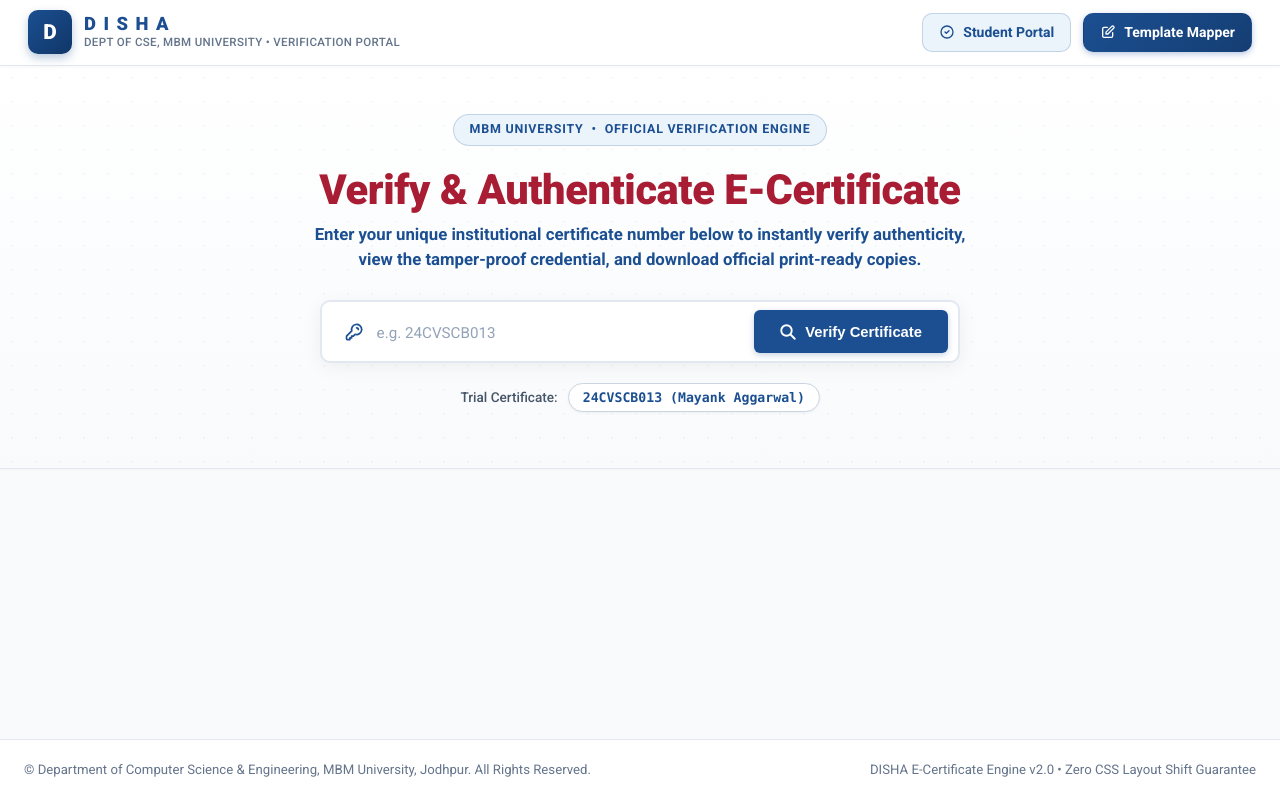
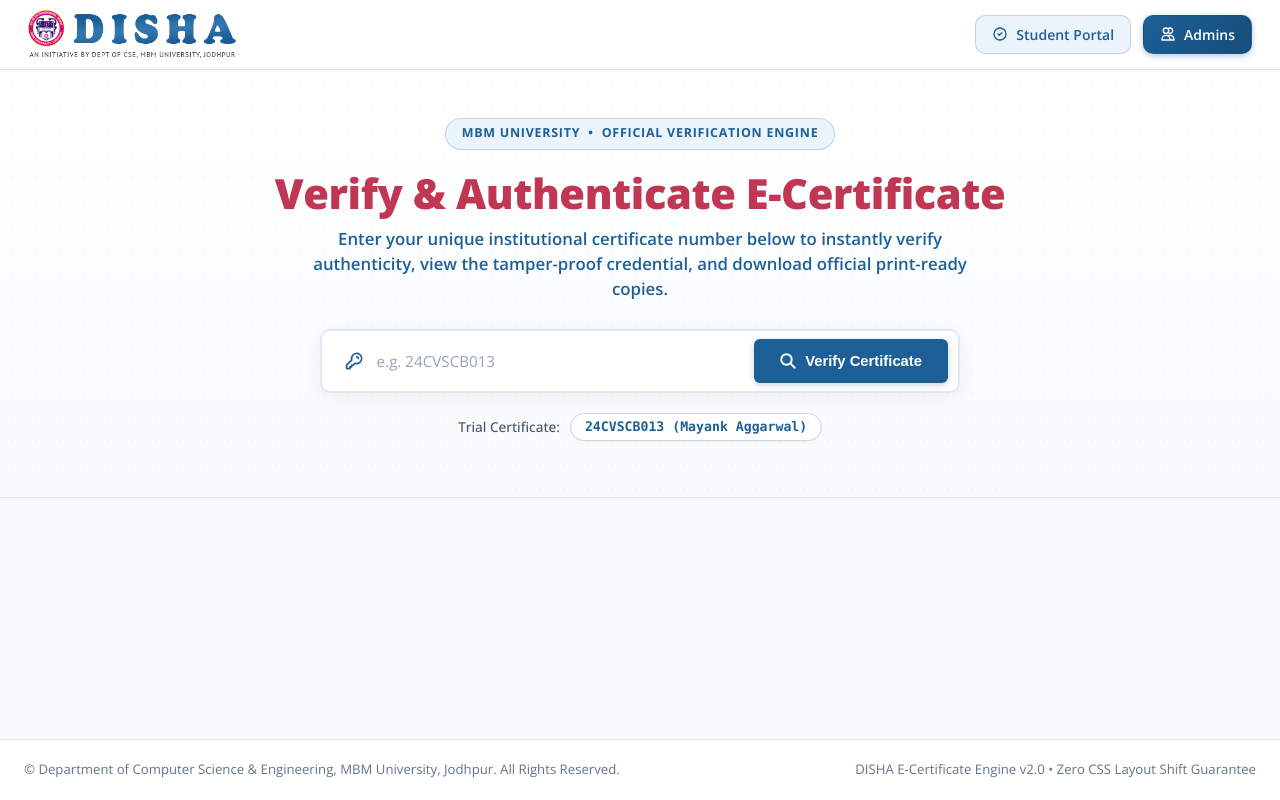
Before and after one commit to raghvendrasingh5615-oss/disha-ecertificate-engine, a website: page public/index.html in a window 1280 px wide. Drawn offline with nearby package versions, Linux system fonts and the light colour scheme.

Commit message:
feat: match official disha.mbm.ac.in branding with mbm logo and typography, keep clean header without menubar, and rename Template Mapper to Admins

```diff
--- a/public/css/common.css
+++ b/public/css/common.css
@@ -1,19 +1,19 @@
 /* Common Design System Tokens and Utilities */
-@import url('https://fonts.googleapis.com/css2?family=Inter:wght@300;400;500;600;700&family=Outfit:wght@400;500;600;700;800&family=Roboto:ital,wght@0,300;0,400;0,500;0,700;0,900;1,400&family=Sanchez:ital@0;1&display=swap');
+@import url('https://fonts.googleapis.com/css2?family=Open+Sans:ital,wght@0,300..800;1,300..800&family=Inter:wght@300;400;500;600;700&family=Outfit:wght@400;500;600;700;800&family=Roboto:ital,wght@0,300;0,400;0,500;0,700;0,900;1,400&family=Sanchez:ital@0;1&display=swap');
 
 :root {
-  --disha-blue: #1b4f91;
-  --disha-blue-hover: #153e73;
-  --disha-red: #a81d33;
-  --disha-red-hover: #861628;
+  --disha-blue: #1d6098;
+  --disha-blue-hover: #154c79;
+  --disha-red: #c03653;
+  --disha-red-hover: #a12842;
   --disha-red-light: #fdf2f4;
 
-  --primary: #1b4f91;
-  --primary-hover: #153e73;
+  --primary: #1d6098;
+  --primary-hover: #154c79;
   --primary-light: #ebf3fb;
-  --primary-glow: rgba(27, 79, 145, 0.25);
-  --accent: #a81d33;
-  --accent-hover: #861628;
+  --primary-glow: rgba(29, 96, 152, 0.25);
+  --accent: #c03653;
+  --accent-hover: #a12842;
   --accent-light: #fdf2f4;
   --success: #10b981;
   --success-dark: #059669;
@@ -31,8 +31,8 @@
   --gray-800: #1e293b;
   --gray-900: #0f172a;
 
-  --font-heading: 'Roboto', 'Outfit', -apple-system, BlinkMacSystemFont, sans-serif;
-  --font-body: 'Roboto', 'Inter', -apple-system, BlinkMacSystemFont, sans-serif;
+  --font-heading: 'Open Sans', 'Roboto', sans-serif;
+  --font-body: 'Open Sans', 'Roboto', sans-serif;
   --font-mono: ui-monospace, SFMono-Regular, Menlo, Monaco, Consolas, monospace;
 
   --radius-sm: 6px;
@@ -136,12 +136,21 @@
 }
 
 .disha-official-logo {
-  height: 44px;
-  max-height: 48px;
+  height: 48px;
+  max-height: 52px;
   width: auto;
   object-fit: contain;
   display: block;
+  transition: transform 0.2s ease;
 }
+
+.brand-wrapper:hover .disha-official-logo {
+  transform: scale(1.02);
+}
+
+.disha-nav-links {
+  display: flex;
+  align-items: center;
   gap: 1.5rem;
   flex-wrap: wrap;
 }
@@ -342,6 +351,10 @@
     padding: 0.5rem 0.75rem;
     gap: 0.5rem;
   }
+  .disha-official-logo {
+    height: 36px;
+    max-height: 40px;
+  }
   .brand-crest {
     width: 36px;
     height: 36px;
--- a/public/index.html
+++ b/public/index.html
@@ -11,15 +11,11 @@
 </head>
 <body>
 
-  <!-- Header: Clean official Disha header ready for integration into MBM Disha portal -->
+  <!-- Header matching official disha.mbm.ac.in -->
   <header class="disha-header">
     <div class="header-inner">
-      <a href="/ecertificates" class="brand-wrapper" title="DISHA - Dept of CSE, MBM University">
-        <div class="brand-crest">D</div>
-        <div class="brand-info">
-          <span class="brand-title">D I S H A</span>
-          <span class="brand-sub">DEPT OF CSE, MBM UNIVERSITY • VERIFICATION PORTAL</span>
-        </div>
+      <a href="/ecertificates" class="brand-wrapper" title="DISHA - Dept of CSE, MBM University, Jodhpur">
+        <img src="/disha-logo.png" alt="DISHA - Dept of CSE, MBM University, Jodhpur" class="disha-official-logo">
       </a>
       <div class="nav-links">
         <a href="/ecertificates" class="nav-btn active">
@@ -28,11 +24,11 @@
           </svg>
           Student Portal
         </a>
-        <a href="/admin" class="nav-btn nav-btn-primary" title="Open Admin Studio & Canva Template Mapper">
+        <a href="/admin" class="nav-btn nav-btn-primary" title="Admins Studio & Canva Template Engine">
           <svg width="16" height="16" fill="none" viewBox="0 0 24 24" stroke="currentColor">
-            <path stroke-linecap="round" stroke-linejoin="round" stroke-width="2" d="M11 5H6a2 2 0 00-2 2v11a2 2 0 002 2h11a2 2 0 002-2v-5m-1.414-9.414a2 2 0 112.828 2.828L11.828 15H9v-2.828l8.586-8.586z" />
+            <path stroke-linecap="round" stroke-linejoin="round" stroke-width="2" d="M12 4.354a4 4 0 110 5.292M15 21H3v-1a6 6 0 0112 0v1zm0 0h6v-1a6 6 0 00-9-5.197M13 7a4 4 0 11-8 0 4 4 0 018 0z" />
           </svg>
-          Template Mapper
+          Admins
         </a>
       </div>
     </div>
```
Also changed, not shown: public/admin.html (+4 -8 lines), public/ecertificates.html (+6 -10 lines), public/uploads/template-1792312293549.png (added).
